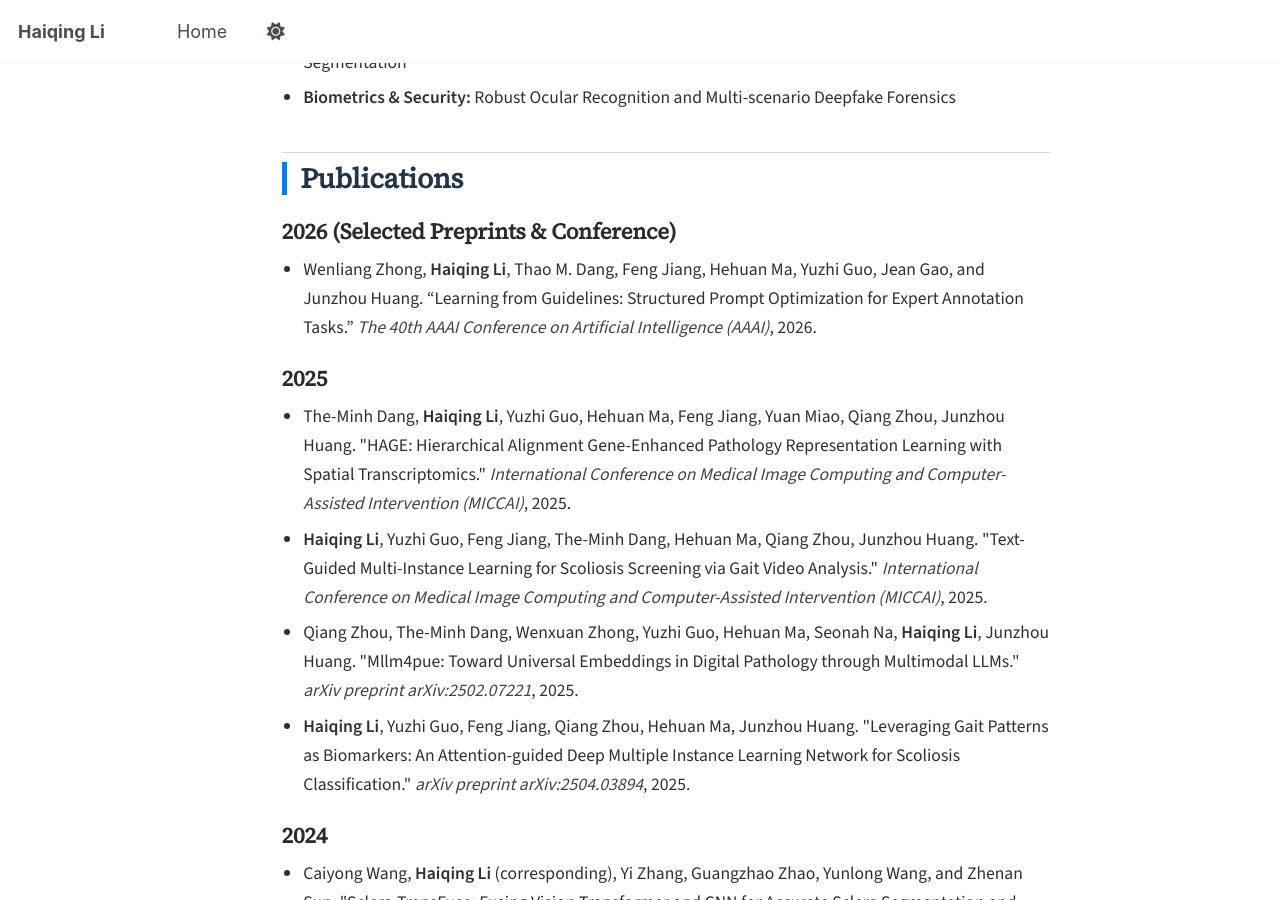
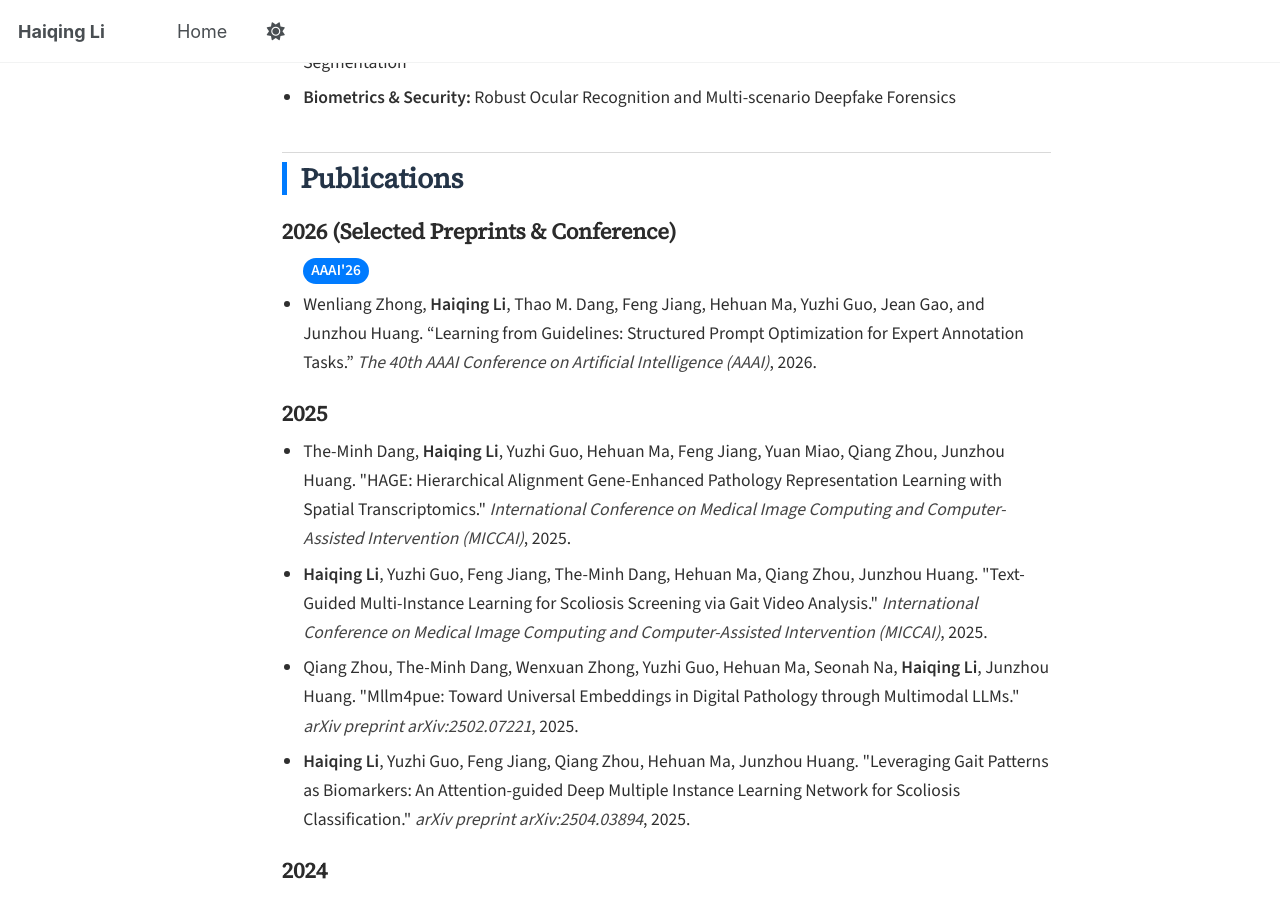
Before and after one commit to lhqqq/lhqqq.github.io, a Jekyll site: the page built from _pages/about.md, in a window 1280 px wide and 900 px high, scrolled down 979 px. Built offline with Jekyll 4.4.1, drawn with Linux system fonts in a browser that asks for light colours; a script that is not in the unit is left out.

Commit message:
Add badge for AAAI'26 in about page

```diff
--- a/_pages/about.md
+++ b/_pages/about.md
@@ -106,7 +106,9 @@ redirect_from:
       2026 (Selected Preprints &amp; Conference)
     </h4>
     <ul style="margin: 0.6rem 0 0 0; padding-left: 1.2rem;">
-      <li style="font-size: 0.98rem; line-height: 1.65; margin: 0.35rem 0; color: #2f2f2f;">
+     <span style="display:inline-block; padding:2px 8px; margin-right:8px; border-radius:999px; font-size:0.85rem; font-weight:700; line-height:1.4; color:#fff; background:#007bff;">
+  AAAI'26
+</span> <li style="font-size: 0.98rem; line-height: 1.65; margin: 0.35rem 0; color: #2f2f2f;">
         Wenliang Zhong, <strong>Haiqing Li</strong>, Thao M. Dang, Feng Jiang, Hehuan Ma, Yuzhi Guo, Jean Gao, and Junzhou Huang.
         “Learning from Guidelines: Structured Prompt Optimization for Expert Annotation Tasks.”
         <em style="color:#444;">The 40th AAAI Conference on Artificial Intelligence (AAAI)</em>, 2026.
```
